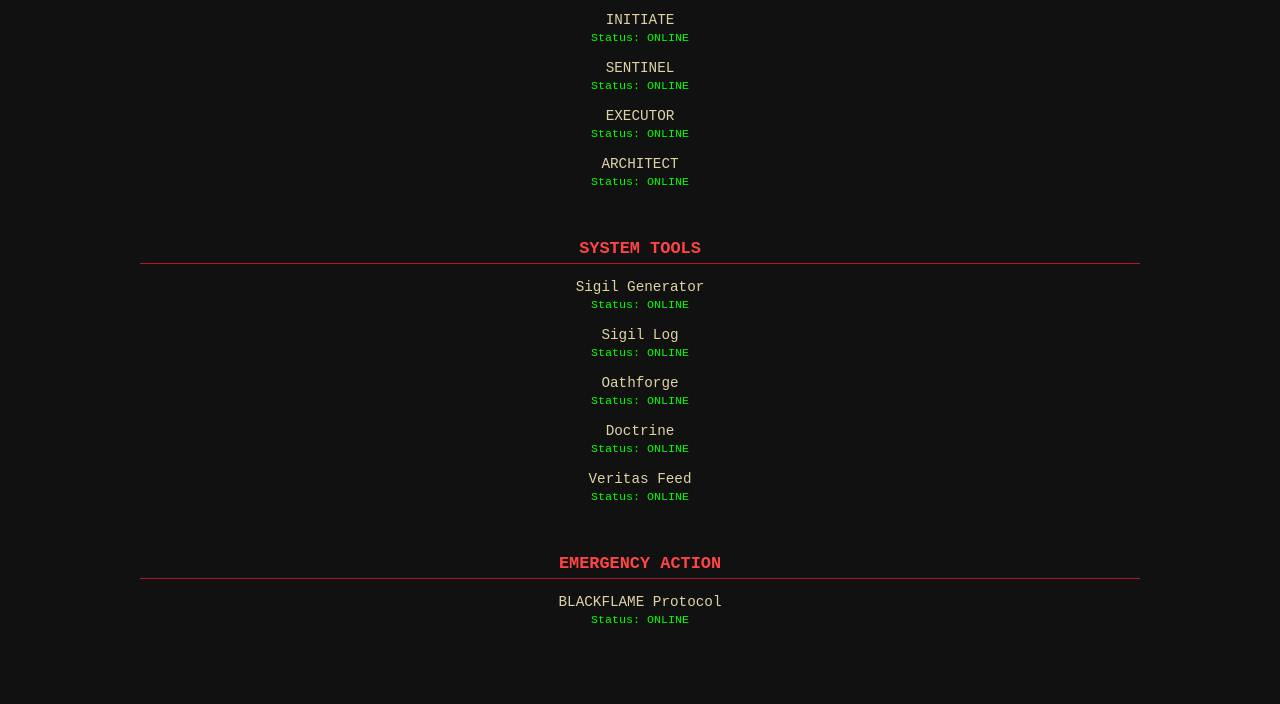
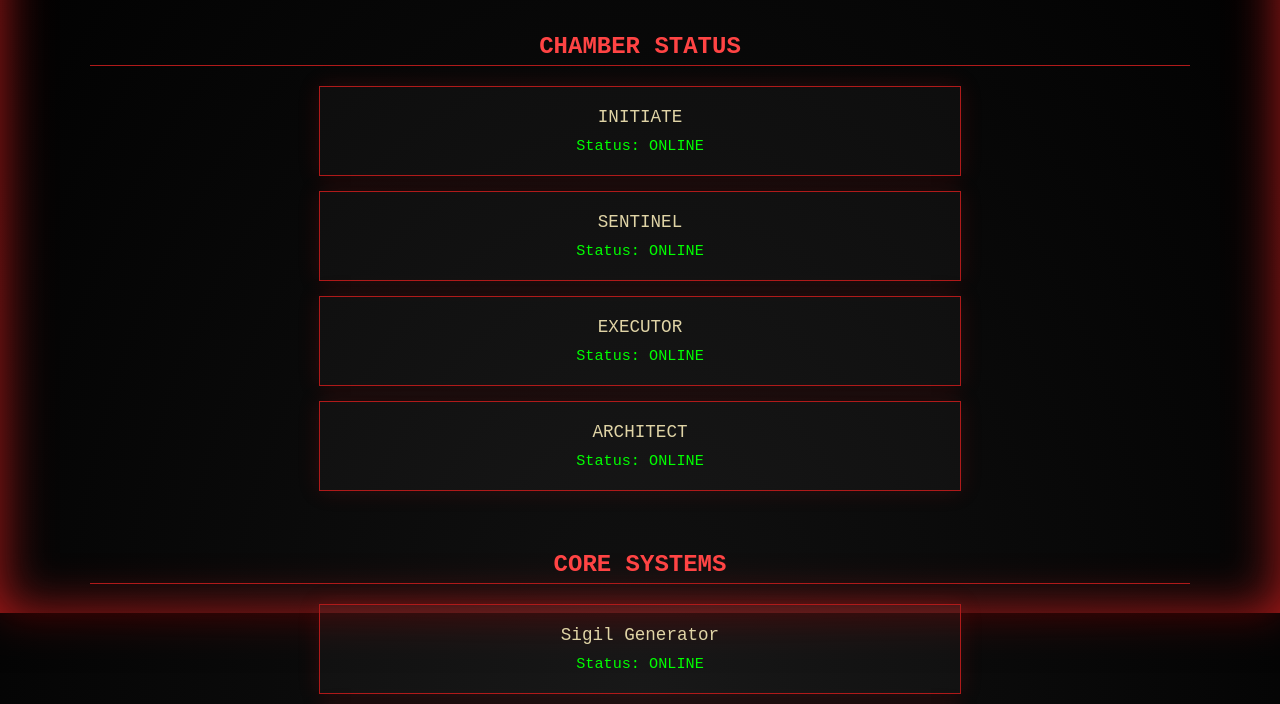
Before and after one commit to soroblank/veritas-site, a plain HTML site: page flameframe.html in a window 1280 px wide. Shown: the part 187-891 px from the top of the page. Drawn offline with Linux system fonts and the light colour scheme.

Commit message:
Flameframe Phase I complete. HUD activated. System intelligence live.

```diff
--- a/flameframe.html
+++ b/flameframe.html
@@ -5,50 +5,71 @@
   <title>FLAMEFRAME</title>
   <style>
     body {
-      background-color: #111;
+      margin: 0;
+      padding: 0;
+      background: radial-gradient(ellipse at center, #111 0%, #000 100%);
       color: #e0d4a6;
-      font-family: monospace;
-      padding: 60px 20px;
-      max-width: 1000px;
+      font-family: 'Courier New', monospace;
+      overflow-x: hidden;
+    }
+
+    .frame-border {
+      position: fixed;
+      top: 0; left: 0;
+      width: 100%;
+      height: 100%;
+      pointer-events: none;
+      box-shadow: inset 0 0 50px #b01a1a, 0 0 40px #500000;
+      z-index: 1;
+    }
+
+    .content {
+      position: relative;
+      z-index: 10;
+      padding: 80px 20px;
+      max-width: 1100px;
       margin: auto;
       text-align: center;
     }
 
     h1 {
-      font-size: 2.5em;
+      font-size: 2.8em;
       color: #b01a1a;
-      margin-bottom: 40px;
-      letter-spacing: 2px;
+      letter-spacing: 3px;
+      margin-bottom: 60px;
+      text-shadow: 0 0 15px #700000;
     }
 
     .section {
-      margin-bottom: 50px;
+      margin-bottom: 60px;
     }
 
     .section h2 {
       color: #ff4444;
-      font-size: 1.3em;
-      margin-bottom: 15px;
+      font-size: 1.5em;
+      margin-bottom: 20px;
       border-bottom: 1px solid #b01a1a;
       padding-bottom: 5px;
     }
 
-    .list a {
-      display: block;
+    .system {
+      background: rgba(255, 255, 255, 0.03);
+      border: 1px solid #b01a1a;
+      padding: 20px;
+      margin: 15px auto;
+      max-width: 600px;
+      box-shadow: 0 0 20px rgba(176, 26, 26, 0.2);
+    }
+
+    .system a {
       color: #e0d4a6;
-      margin: 10px 0 3px 0;
       text-decoration: none;
       font-size: 1.1em;
     }
 
-    .list a:hover {
-      color: #ff0000;
-      text-shadow: 0 0 5px #ff0000;
-    }
-
-    .status {
-      font-size: 0.9em;
-      margin-bottom: 15px;
+    .system-status {
+      margin-top: 10px;
+      font-size: 0.95em;
     }
 
     .online {
@@ -64,34 +85,43 @@
     }
 
     .seal {
+      font-size: 6em;
+      opacity: 0.02;
       margin-top: 80px;
-      font-size: 6em;
-      opacity: 0.03;
+    }
+
+    @keyframes flicker {
+      0% { opacity: 0.5; }
+      50% { opacity: 1; }
+      100% { opacity: 0.5; }
     }
   </style>
 </head>
 <body>
+  <div class="frame-border"></div>
+  <div class="content">
     <h1>FLAMEFRAME</h1>
 
     <div class="section">
-    <h2>ACTIVE CHAMBERS</h2>
-    <div class="list" id="chambers"></div>
+      <h2>CHAMBER STATUS</h2>
+      <div id="chambers"></div>
     </div>
 
     <div class="section">
-    <h2>SYSTEM TOOLS</h2>
-    <div class="list" id="tools"></div>
+      <h2>CORE SYSTEMS</h2>
+      <div id="tools"></div>
     </div>
 
     <div class="section">
-    <h2>EMERGENCY ACTION</h2>
-    <div class="list" id="emergency"></div>
+      <h2>EMERGENCY CHANNELS</h2>
+      <div id="emergency"></div>
     </div>
 
     <div class="seal">†</div>
+  </div>
 
   <script>
-    const files = {
+    const flameSystems = {
       chambers: [
         { name: "INITIATE", file: "initiate.html" },
         { name: "SENTINEL", file: "sentinel.html" },
@@ -110,34 +140,38 @@
       ]
     };
 
-    function checkStatus(name, file, target) {
+    function checkStatus(name, file, containerId) {
       fetch(file, { method: 'HEAD' })
         .then(res => {
           const status = res.ok ? 'online' : 'offline';
-          renderLink(name, file, status, target);
+          renderSystem(name, file, status, containerId);
         })
         .catch(() => {
-          renderLink(name, file, 'offline', target);
+          renderSystem(name, file, 'offline', containerId);
         });
     }
 
-    function renderLink(name, file, status, sectionId) {
-      const section = document.getElementById(sectionId);
+    function renderSystem(name, file, status, containerId) {
+      const container = document.getElementById(containerId);
+      const div = document.createElement('div');
+      div.className = 'system';
+
       const link = document.createElement('a');
       link.href = file;
+      link.target = "_blank";
       link.textContent = name;
-      link.target = "_blank";
 
       const stat = document.createElement('div');
-      stat.className = `status ${status}`;
+      stat.className = `system-status ${status}`;
       stat.textContent = `Status: ${status.toUpperCase()}`;
 
-      section.appendChild(link);
-      section.appendChild(stat);
+      div.appendChild(link);
+      div.appendChild(stat);
+      container.appendChild(div);
     }
 
-    Object.entries(files).forEach(([sectionId, entries]) => {
-      entries.forEach(entry => checkStatus(entry.name, entry.file, sectionId));
+    Object.entries(flameSystems).forEach(([id, entries]) => {
+      entries.forEach(entry => checkStatus(entry.name, entry.file, id));
     });
   </script>
 </body>
```
Lines whose indentation alone changed are shown as unchanged.
